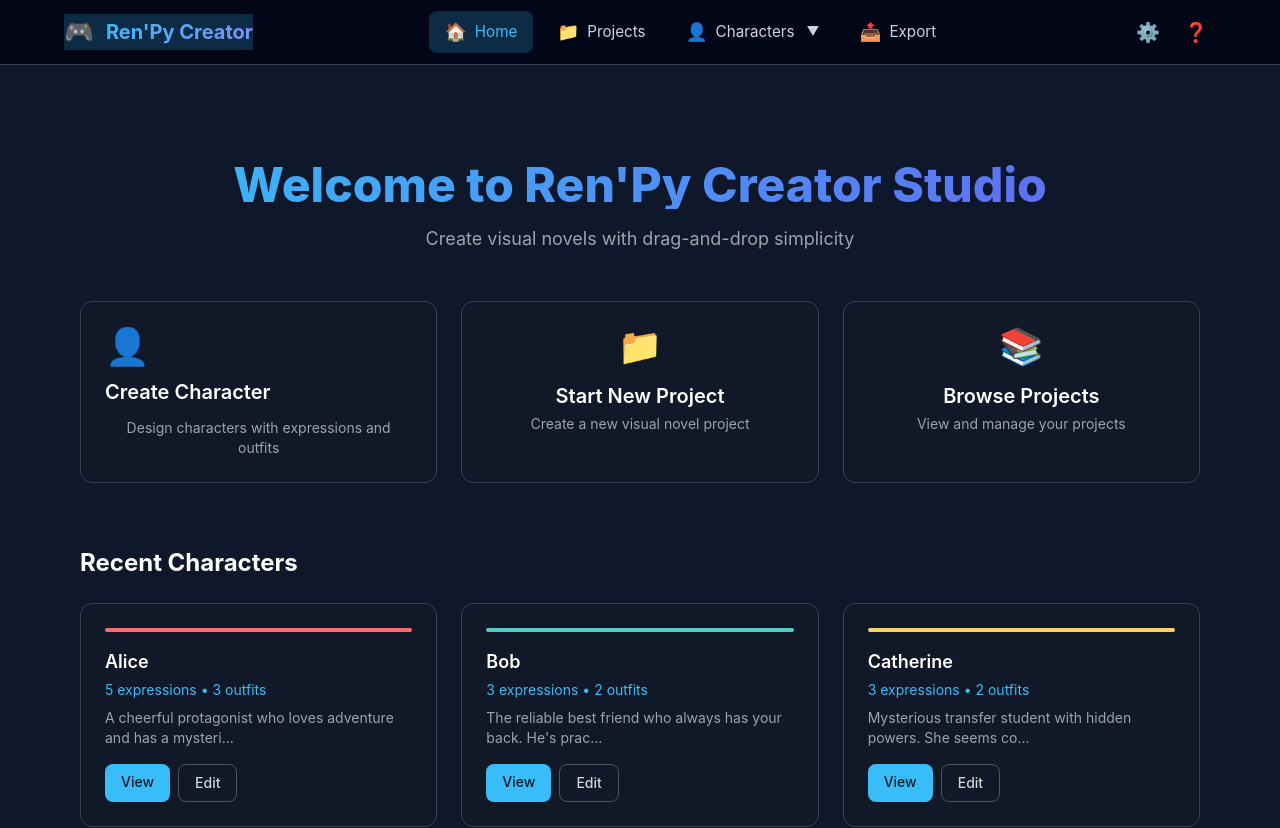
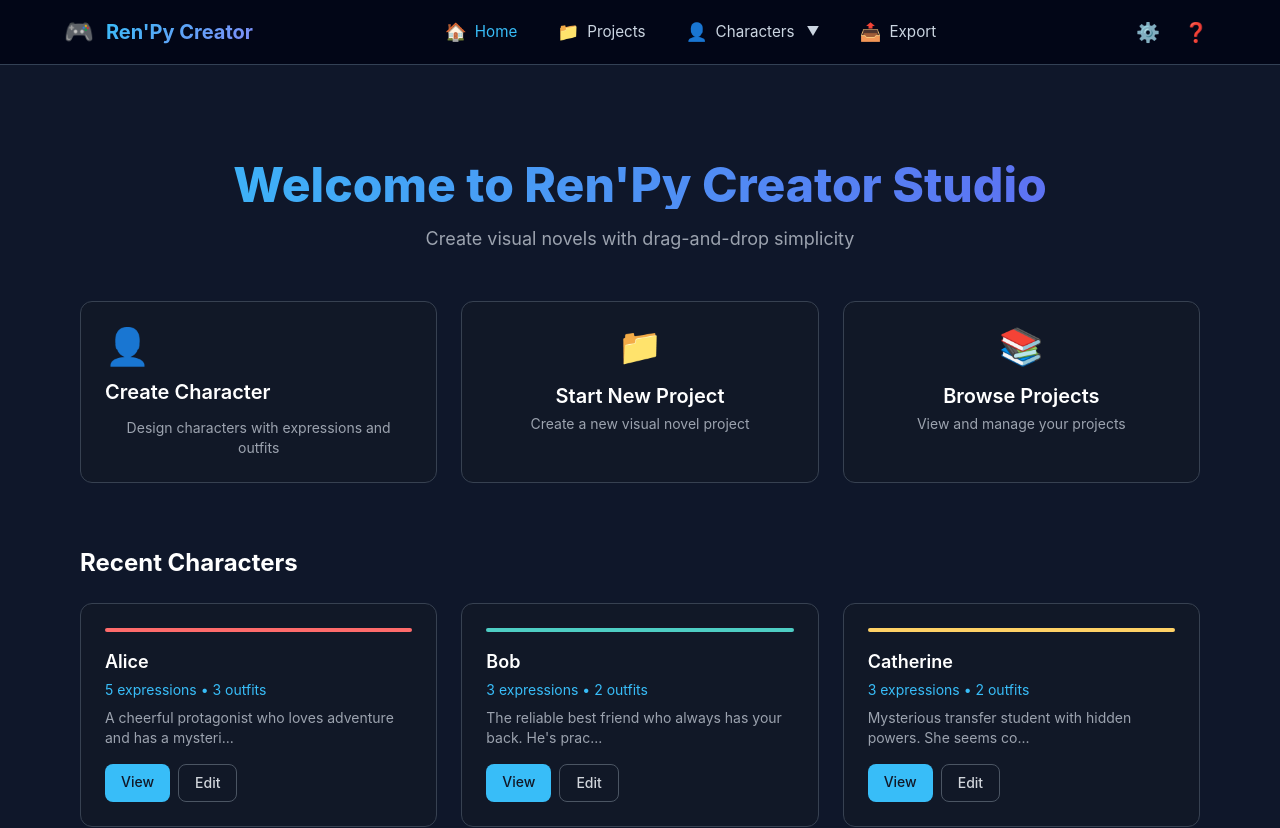
Before and after one commit to JephrenNaicker/RenpyCreatorStudio, a Vue app in the folder frontend/: page / in a window 1280 px wide. Shown: the top 828 px of the page. Built offline with nearby package versions, Linux system fonts and the light colour scheme; the HTML template or start-up script is replaced by a standard one.

Commit message:
adjust active link styles for improved visibility

```diff
--- a/frontend/src/components/layout/AppHeader.vue
+++ b/frontend/src/components/layout/AppHeader.vue
@@ -134,11 +134,28 @@
     font-size: 1.5rem;
 }
 
+/* In AppHeader.vue scoped styles */
 .logo-text {
     background: linear-gradient(135deg, #38bdf8, #818cf8);
     -webkit-background-clip: text;
-    -webkit-text-fill-color: transparent;
     background-clip: text;
+    color: transparent;
+    display: inline-block;
+    font-weight: bold;
+}
+
+/* Override active styles for logo link */
+.router-link-active,
+.router-link-exact-active {
+    background: transparent !important;
+}
+
+.router-link-active .logo-text,
+.router-link-exact-active .logo-text {
+    background: linear-gradient(135deg, #38bdf8, #818cf8);
+    -webkit-background-clip: text;
+    background-clip: text;
+    color: transparent;
 }
 
 .nav-menu {
```
